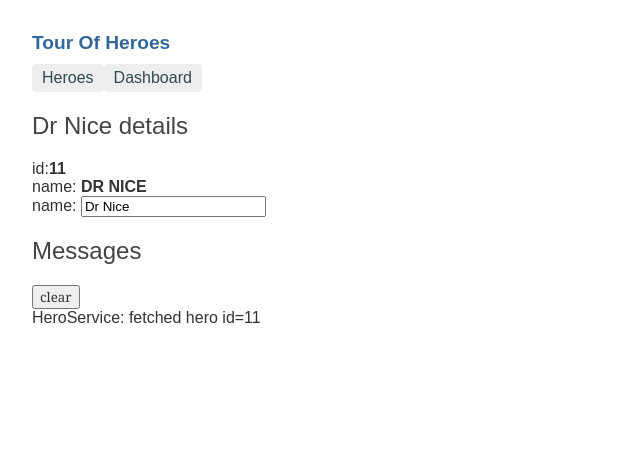
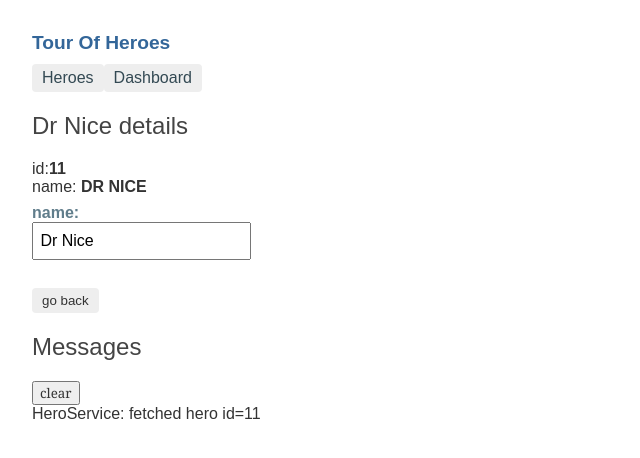
Before and after one commit to katebatrakova/angular-tour-of-heroes, an Angular app: page /detail/11 in a window 1280 px wide. Shown: the top 458 px of the page, without its empty margins (0-640 px from the left). Built offline with nearby package versions, Linux system fonts and the light colour scheme.

Commit message:
Step 13 - Add backward navigation

```diff
--- a/src/app/hero-detail/hero-detail.component.html
+++ b/src/app/hero-detail/hero-detail.component.html
@@ -16,3 +16,4 @@
       <input [(ngModel)]="hero.name" placeholder="name"/>
       </label>
     </div>
+    <button (click)="goBack()">go back</button>
--- a/src/app/hero-detail/hero-detail.component.scss
+++ b/src/app/hero-detail/hero-detail.component.scss
@@ -0,0 +1,30 @@
+/* HeroDetailComponent's private CSS styles */
+label {
+  display: inline-block;
+  width: 3em;
+  margin: 0.5em 0;
+  color: #607d8b;
+  font-weight: bold;
+}
+input {
+  height: 2em;
+  font-size: 1em;
+  padding-left: 0.4em;
+}
+button {
+  margin-top: 20px;
+  font-family: Arial;
+  background-color: #eee;
+  border: none;
+  padding: 5px 10px;
+  border-radius: 4px;
+  cursor: pointer;
+}
+button:hover {
+  background-color: #cfd8dc;
+}
+button:disabled {
+  background-color: #eee;
+  color: #ccc;
+  cursor: auto;
+}
--- a/src/app/hero-detail/hero-detail.component.ts
+++ b/src/app/hero-detail/hero-detail.component.ts
@@ -34,4 +34,9 @@
         .subscribe(hero => this.hero = hero);
     }
 
+    // navigate backward one step in the browser's history stack
+    goBack(): void {
+      this.location.back();
+    }
+
 }
--- a/src/app/heroes/heroes.component.html
+++ b/src/app/heroes/heroes.component.html
@@ -18,6 +18,7 @@
 </ul>
 
 
+
 <!-- HeroDetailComponent  -->
 
 <!--  HeroesComponent.selectedHero binds to the element's hero property of the target element -->
```
